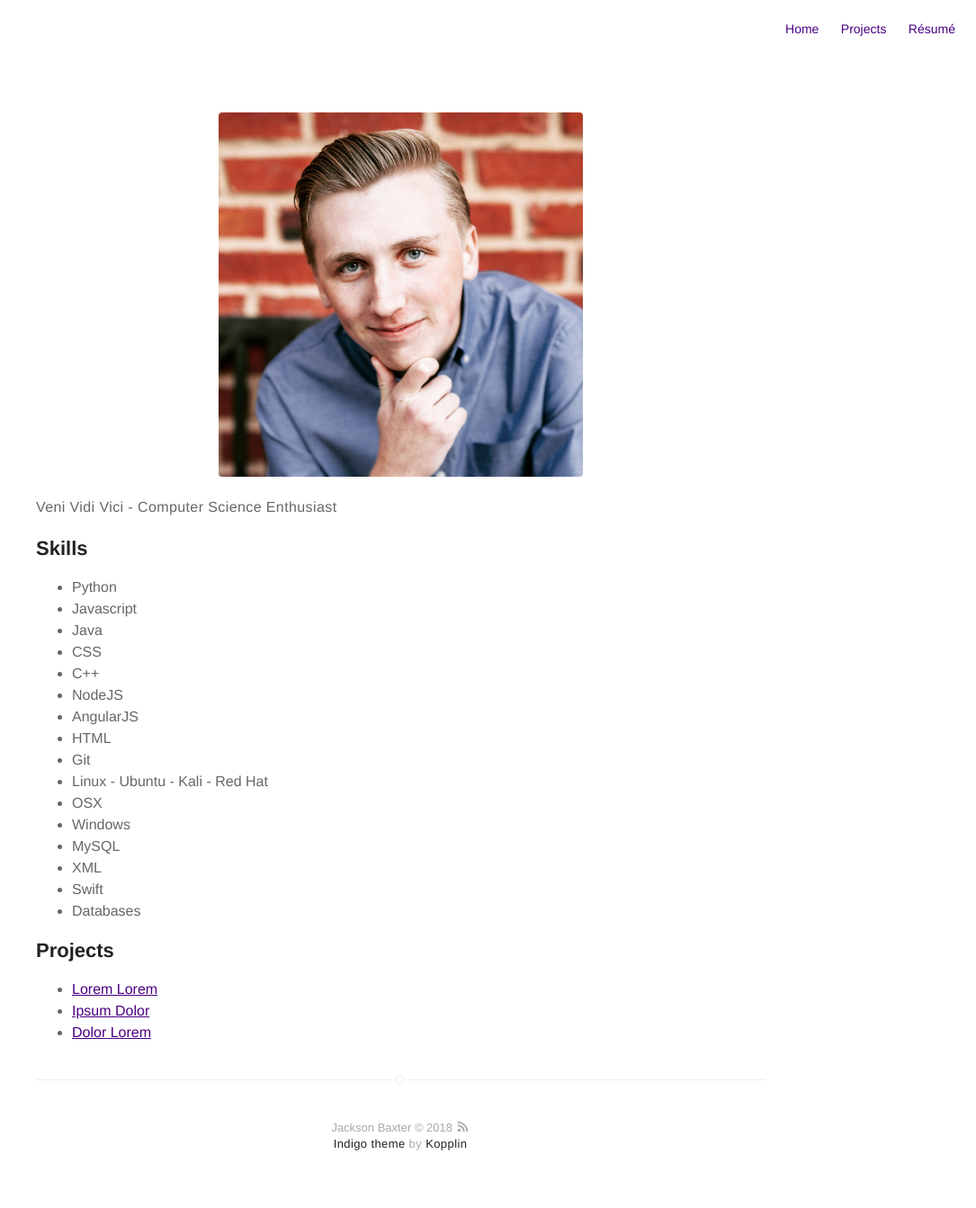
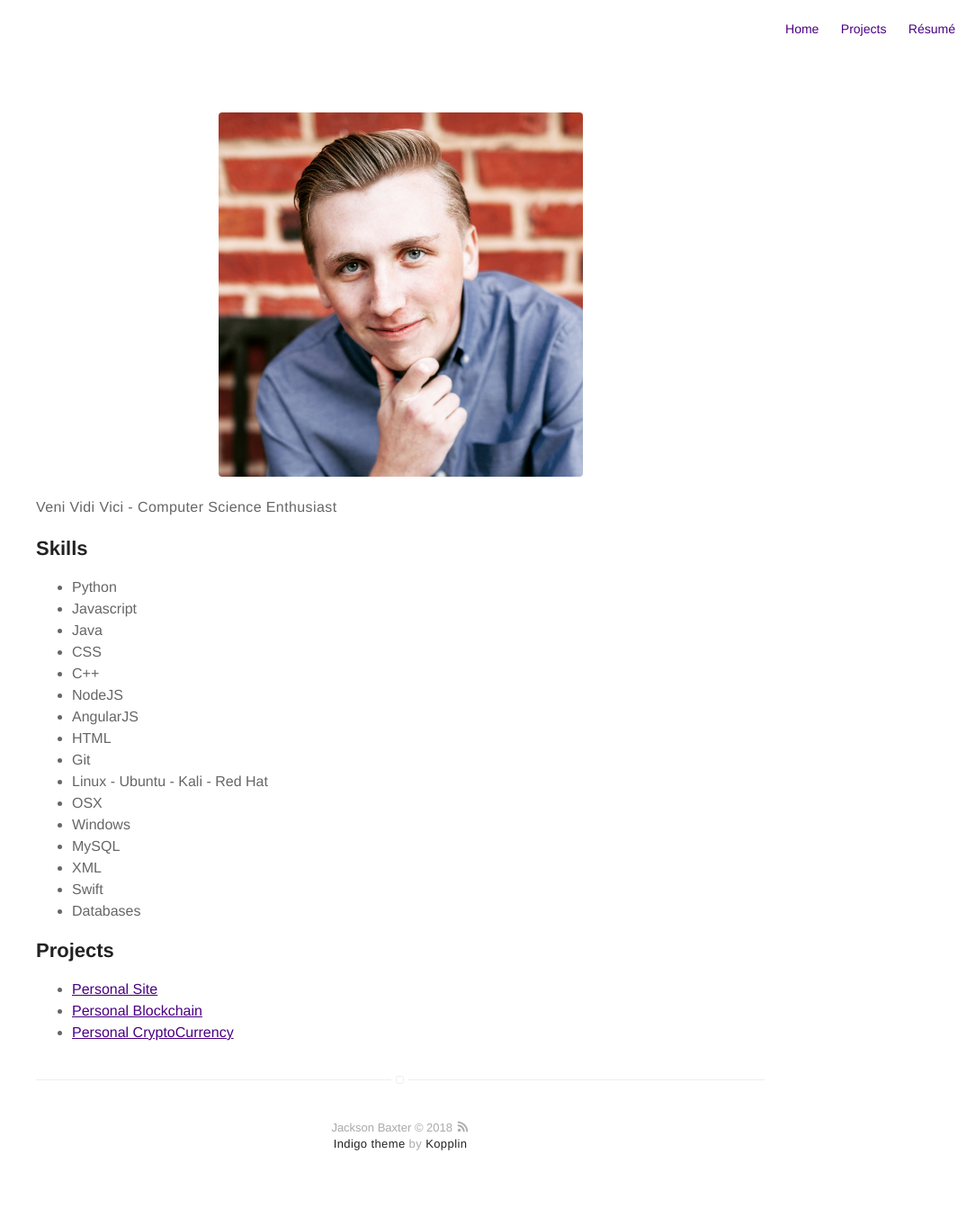
Before and after one commit to jacksonbaxter/badbacon3.github.io, a Jekyll site: the page built from about.md, in a window 1280 px wide. Shown: the whole page at 90% size, without its empty margins (195-1280 px from the left). Built offline with Jekyll 4.4.1, drawn with Linux system fonts in a browser that asks for light colours.

Commit message:
Google Analytics

```diff
--- a/_config.yml
+++ b/_config.yml
@@ -22,7 +22,7 @@ url: https://badbacon3.github.io
 permalink: /:title/
 
 # To enable google analytics, supply your token below
-# analytics-google: 'UA-MYANALYTICS'
+analytics-google: 'UA-119108170-1'
 
 # To enable piwik tracking, supply your url & site ID below
 # analytics-piwik-url: 'piwik.my-host.com'
--- a/about.md
+++ b/about.md
@@ -30,7 +30,7 @@ layout: page
 <h2>Projects</h2>
 
 <ul>
-	<li><a href="https://github.com/">Lorem Lorem</a></li>
-	<li><a href="https://github.com/">Ipsum Dolor</a></li>
-	<li><a href="https://github.com/">Dolor Lorem</a></li>
+	<li><a href="https://github.com/badbacon3/badbacon3.github.io">Personal Site</a></li>
+	<li><a href="https://github.com/">Personal Blockchain</a></li>
+	<li><a href="https://github.com/">Personal CryptoCurrency</a></li>
 </ul>
--- /dev/null
+++ b/google1fc84507f365448f.html
@@ -0,0 +1 @@
+google-site-verification: google1fc84507f365448f.html
```
